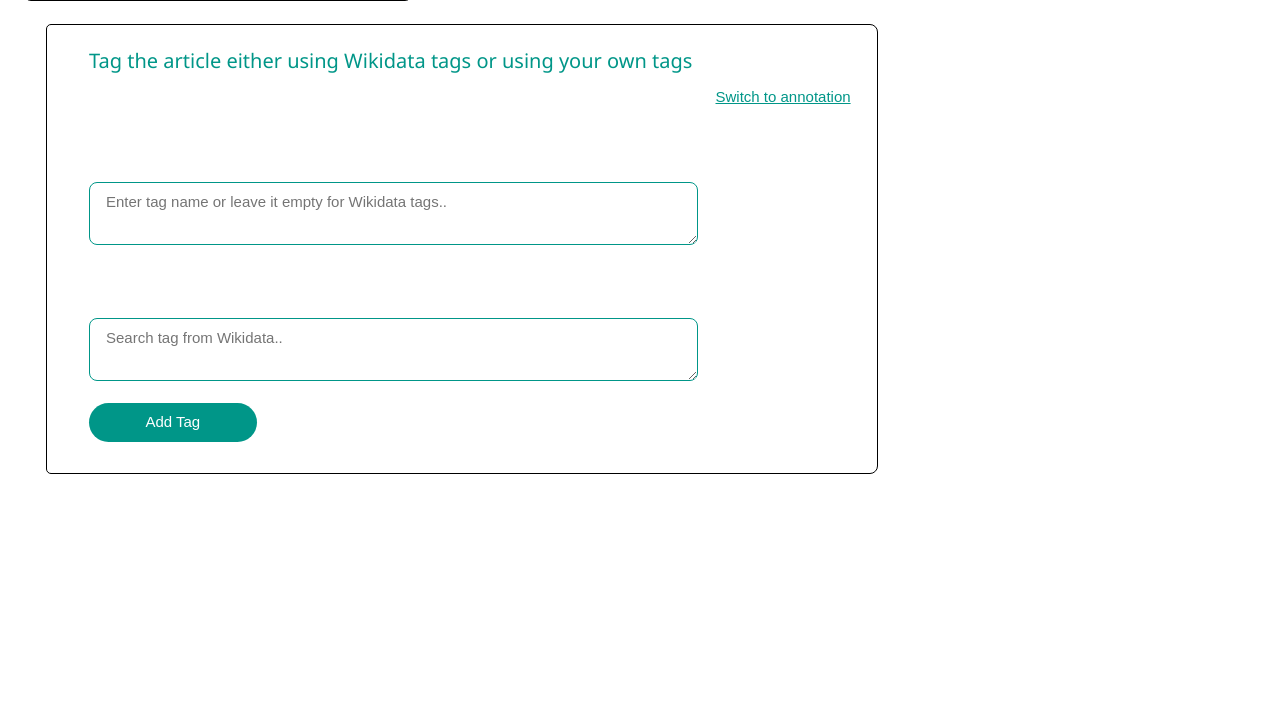
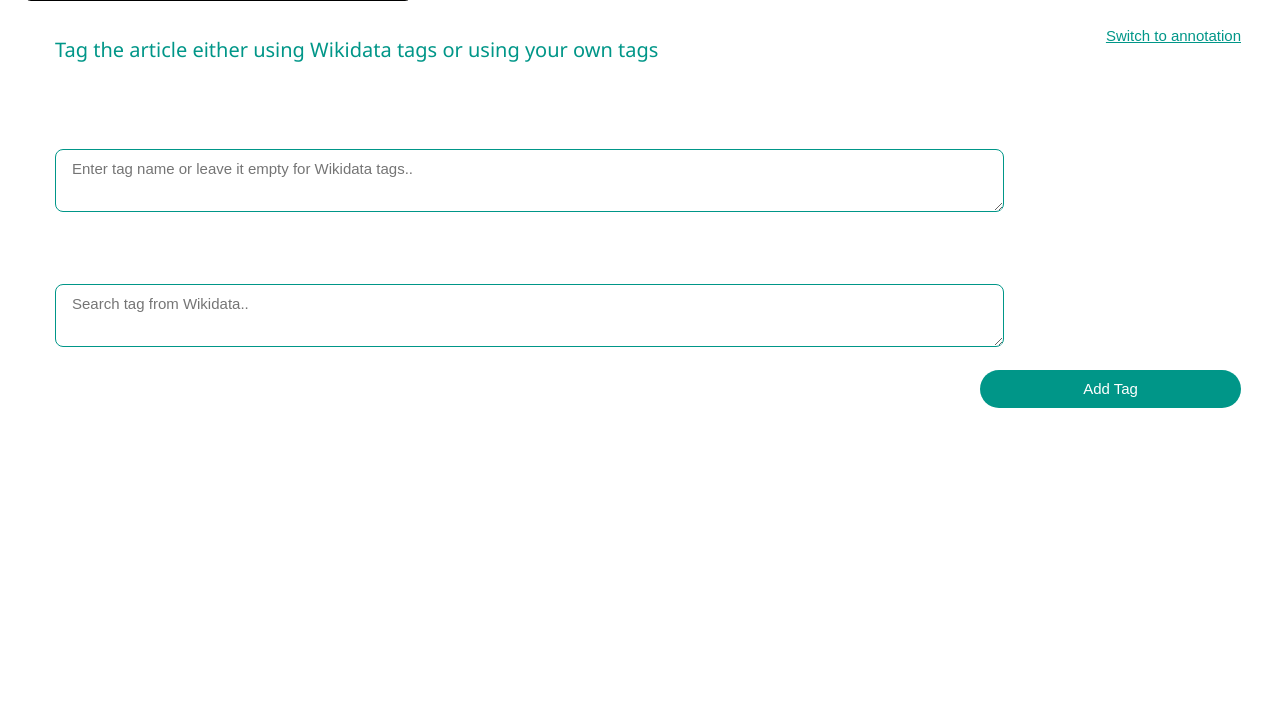
Before and after one commit to Swe574-Group4/Swe574-Group4, a Django app: template medicles/templates/medicles/detail.html in a window 1280 px wide. Shown: the part 323-1036 px from the top of the page. After the commit the page ends 731 px from the top, so only its background shows below. Run offline with Django 3.2, Linux system fonts and the light colour scheme; the template is opened without the code that fills it, so the values that code supplies are empty; the visitor is signed in with stand-in values (Sample User, id 1); some libraries are stand-ins or nearby versions.

```diff
--- a/medicles/templates/medicles/detail.html
+++ b/medicles/templates/medicles/detail.html
@@ -245,17 +245,8 @@
         </div>
     </div>
 
-    <div class="float-child" id="annotationInfo-division" hidden="true"
+    <div class="float-child" id="annotation-info-division" hidden="true"
          style="height: 600px; width: 360px; border: none; margin-left: 15px">
-
-        <!-- Annotation List-->
-
-        <div hidden id="annotation_input_box" class="row" style="overflow-y: scroll; height:600px;">
-            <h6 class="w3-text-teal"> Annotations </h6>
-
-            <h6 class="w3-text-teal" id="annotation_input_value_for_list"
-                style="padding-right: 10px; font-size: 85%; text-align: start">Row </h6>
-        </div>
 
         <!-- Annotation Individual Value-->
         <button style=" background: none; float: right; border: none; padding-top: 10px" class="w3-text-teal"
@@ -285,15 +276,15 @@
 
     </div>
 
+</div>
+
 </body>
 
 {% if user.is_authenticated %}
 
     <div class="float-container" id="footer">
 
-        <div class="float-child" id="tag-division"
-             style="height: 450px; border-bottom-left-radius: 5px;  border-top-left-radius: 5px">
-            <div class="w3-container w3-container-teal  w3-margin-left">
+            <div id="tag-division-header" class="w3-container w3-container-teal  w3-margin-left">
                 <h4 id="tagHeader" title="Tag me" class="w3-text-teal w3-left w3-text-opacity">Tag the article either
                     using Wikidata
                     tags or using your own tags</h4>
@@ -302,7 +293,7 @@
                     Switch to annotation
                 </a>
             </div>
-            <form action="{% url 'medicles:detail' article.article_id %}" method="post" class="w3-container">
+            <form id="tag-division-detail" action="{% url 'medicles:detail' article.article_id %}" method="post" class="w3-container">
                 {% csrf_token %}
                 <div class="w3-margin-left w3-padding-24">
 
@@ -319,18 +310,15 @@
                               style="width:80%; border-radius: 8px"></textarea>
                     <br><br>
                     <input type="submit" value="Add Tag" id="tagBT" class="w3-teal w3-button w3-round-xxlarge"
-                           style="width:22%">
+                           style="width:22%; float: right">
                     <br><br>
 
 
                     <br><br><br><br><br><br><br><br><br><br>
                 </div>
             </form>
-        </div>
 
-        <div class="float-child" id="annotate-division" hidden
-             style="height: 450px ; border-bottom-right-radius: 5px;  border-top-right-radius: 5px">
-            <div class="w3-container w3-container-teal  w3-margin-left">
+            <div hidden id="annotate-division-header" class="w3-container w3-container-teal  w3-margin-left">
                 <h4 id="tagHeader" title="Tag me" class="w3-text-teal w3-left w3-text-opacity">
                     Annotate the highlighted section </h4>
                 <a href="javascript:void(0);" class="icon w3-text-teal" style="margin-left: 30px; float: right"
@@ -338,7 +326,7 @@
                     Switch to tagging
                 </a>
             </div>
-            <form action="{% url 'medicles:detail' article.article_id %}" method="post" class="w3-container">
+            <form hidden id="annotate-division-detail" action="{% url 'medicles:detail' article.article_id %}" method="post" class="w3-container">
                 {% csrf_token %}
                 <div class="w3-margin-left w3-padding-24">
 
@@ -384,7 +372,6 @@
                     <br><br><br><br><br><br><br><br><br><br>
                 </div>
             </form>
-        </div>
 
     </div>
 {% else %}
@@ -420,15 +407,22 @@
     <!-- Toggle between annotation and tag feature-->
 
     function switchToTagging() {
-        document.getElementById('tag-division').hidden = false
-        document.getElementById('annotate-division').hidden = true
+        document.getElementById('tag-division-detail').hidden = false
+        document.getElementById('tag-division-header').hidden = false
+
+        document.getElementById('annotate-division-detail').hidden = true
+        document.getElementById('annotate-division-header').hidden = true
+
         showAllAnnotatedItems()
     }
 
     function switchToAnnotation() {
         document.getElementById("articleAbstract").innerHTML = document.getElementById("articleAbstractCopy").innerHTML
-        document.getElementById('tag-division').hidden = true
-        document.getElementById('annotate-division').hidden = false
+        document.getElementById('tag-division-detail').hidden = true
+        document.getElementById('tag-division-header').hidden = true
+
+        document.getElementById('annotate-division-detail').hidden = false
+        document.getElementById('annotate-division-header').hidden = false
     }
 
     <!-- Get previous annotations-->
@@ -481,7 +475,7 @@
     <!-- Show previous annotation details-->
 
     function showAnnotationValues(index, annotated_text) {
-        document.getElementById("annotationInfo-division").hidden = false
+        document.getElementById("annotation-info-division").hidden = false
         document.getElementById("article-division").setAttribute("style", "width:1000px")
         document.getElementById("annotationBT").disabled = true
         // set annotation box values
@@ -510,7 +504,7 @@
 
     function dismissAnnotationValuesBox() {
         document.getElementById("articleAbstract").innerHTML = document.getElementById("articleAbstractCopy").innerHTML
-        document.getElementById("annotationInfo-division").hidden = true
+        document.getElementById("annotation-info-division").hidden = true
         document.getElementById("article-division").setAttribute("style", "width:fit-content");
         document.getElementById("annotationBT").disabled = false
         switchToTagging()
```
